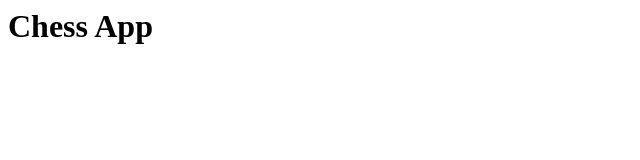
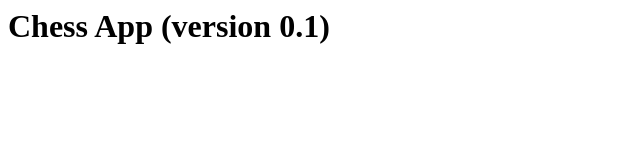
Before and after one commit to Dantrag13/chess, a plain HTML site: page index.html in a window 1280 px wide. Shown: the whole page, without its empty margins (0-640 px from the left). Drawn offline with Linux system fonts and the light colour scheme.

Commit message:
title updated

```diff
--- a/index.html
+++ b/index.html
@@ -1,6 +1,6 @@
 <html>
   <head></head>
   <body>
-    <h1>Chess App</h1>
+    <h1>Chess App (version 0.1)</h1>
   </body>
 </html>
```
